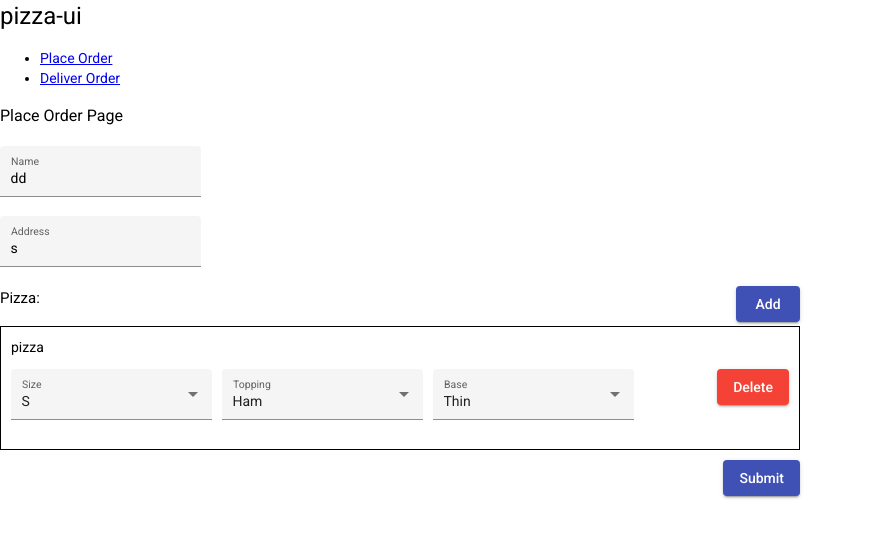
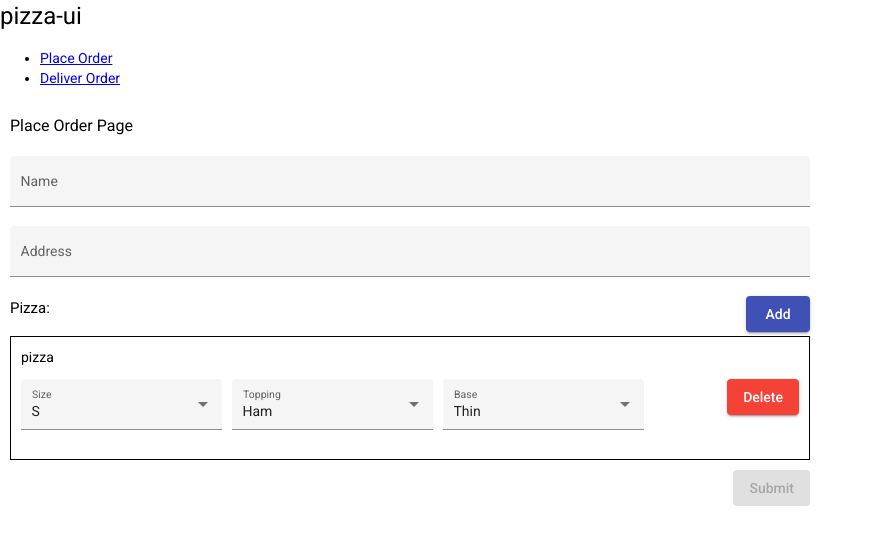
Before and after one commit to Neldrick/tbs-pizza, an Angular app in the folder pizza-ui/: page /placeOrder in a window 1280 px wide. Shown: the top 544 px of the page, without its empty margins (0-874 px from the left). Built offline with nearby package versions, Linux system fonts and the light colour scheme.

Commit message:
feat: TBSP-0005 integrate api

```diff
--- a/pizza-ui/src/app/modules/pizza-order/customer-detail/customer-detail.component.scss
+++ b/pizza-ui/src/app/modules/pizza-order/customer-detail/customer-detail.component.scss
@@ -0,0 +1,7 @@
+
+.customer-name {
+  width: 100%;
+}
+.customer-address {
+  width: 100%;
+}
--- a/pizza-ui/src/app/pages/place-order-page/place-order-page.component.scss
+++ b/pizza-ui/src/app/pages/place-order-page/place-order-page.component.scss
@@ -1,5 +1,6 @@
 .place-order-container{
   max-width: 800px;
+  padding: 10px;
   .submit-btn {
     margin-top: 10px;
     float:right;
--- a/pizza-ui/src/app/pages/place-order-page/place-order-page.component.ts
+++ b/pizza-ui/src/app/pages/place-order-page/place-order-page.component.ts
@@ -1,4 +1,7 @@
+import { HttpClient } from '@angular/common/http';
 import { Component, OnInit } from '@angular/core';
+import { baseUrl } from 'src/core/constants/api';
+import { IGeneralRequest } from 'src/core/interface/IGeneral';
 import { ICustomer, IPizzaOrder } from 'src/core/interface/IPlaceOrder';
 
 @Component({
@@ -8,24 +11,42 @@ import { ICustomer, IPizzaOrder } from 'src/core/interface/IPlaceOrder';
 })
 export class PlaceOrderPageComponent implements OnInit {
   pizzaOrder: IPizzaOrder = {
-    customerName: "dd",
-    customerAddress: "s",
+    customerName: "",
+    customerAddress: "",
     pizzas:[
       {size: "S", base: "Thin", topping: "Ham"}
     ]
   }
-  constructor() { }
+  isSubmitEnable: boolean = true
+
+  constructor(private http: HttpClient) { }
 
   ngOnInit(): void {
   }
   isOrderInValid() {
-    return false
+    return !(this.pizzaOrder.customerName && this.pizzaOrder.customerAddress) && this.isSubmitEnable
   }
   submitOrder(){
-    console.log(this.pizzaOrder)
+    const dto: IGeneralRequest<IPizzaOrder> = {
+      operatorId: '123456',
+      operatorName: 'customer',
+      payload: this.pizzaOrder
+    }
+    this.isSubmitEnable = false;
+    this.http.post<any>(`${baseUrl}/pizza`, dto).subscribe(res => {
+      this.restoreOrder();
+      this.isSubmitEnable = true;
+    });
   }
   updateCustomer(customerInfo: ICustomer){
     this.pizzaOrder.customerName = customerInfo.customerName
     this.pizzaOrder.customerAddress = customerInfo.customerAddress
   }
+  restoreOrder(){
+    this.pizzaOrder = {
+      customerName: "",
+      customerAddress: "",
+      pizzas:[{base: "Thin", size: "S", topping: "Ham"}]
+    }
+  }
 }
--- /dev/null
+++ b/pizza-ui/src/core/constants/api.ts
@@ -0,0 +1 @@
+export const baseUrl = "http://localhost:8080/api/v1"
```
